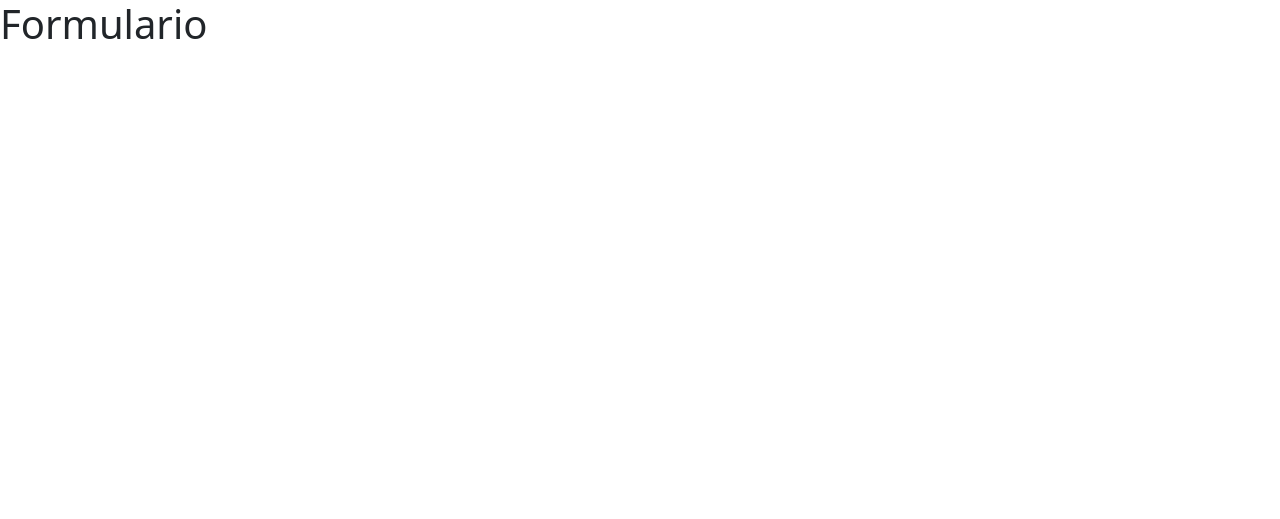
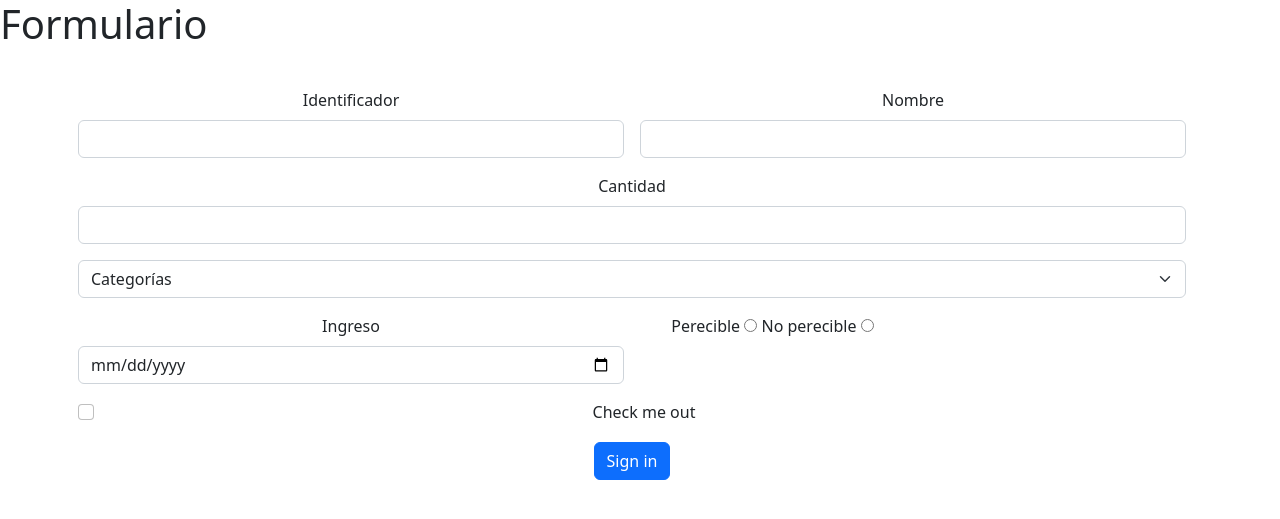
Before and after one commit to ebernauta/paginaWebBackend, a Flask app: page /formulario in a window 1280 px wide. Before the commit the part shown is almost empty. Shown: the top 519 px of the page. Run offline with Flask 2, Linux system fonts and the light colour scheme.

Commit message:
Se agregaron inputs en formularios

```diff
--- a/templates/formulario.html
+++ b/templates/formulario.html
@@ -11,5 +11,53 @@
 </head>
 <body>
     <h1>Formulario</h1>
+    <div class="container text-center">
+        <div class="row">
+            <form class="row g-3">
+                <div class="col-md-6">
+                  <label for="inputEmail4" class="form-label">Identificador</label>
+                  <input type="text" class="form-control" name="identificador">
+                </div>
+                <div class="col-md-6">
+                  <label for="inputPassword4" class="form-label">Nombre</label>
+                  <input type="text" class="form-control" name="nombre">
+                </div>
+                <div class="col-12">
+                  <label for="inputAddress" class="form-label">Cantidad</label>
+                  <input type="text" class="form-control" name="cantidad" >
+                </div>
+                <div class="col-12">
+                    <select class="form-select" name="categorias">
+                        <option>Categorías</option>
+                        <option value="licores">Licorería</option>
+                        <option value="bebidas">Bebidas</option>
+                        <option value="abarrotes">Abarrotes</option>
+                        <option value="aseo">Aseo</option>
+                    </select>
+                </div>
+                <div class="col-md-6">
+                  <label for="inputCity" class="form-label">Ingreso</label>
+                  <input class="form-control" type="date" max="2030-01-02" min="2020-01-02">
+                </div>
+                <div class="col-md-3">
+                    <label class="form-label">Perecible</label>
+                    <input type="radio" value="perecible">
+                    <label class="form-label">No perecible</label>
+                    <input type="radio" name="no-perecible">
+                </div>
+                <div class="col-12">
+                  <div class="form-check">
+                    <input class="form-check-input" type="checkbox" id="gridCheck">
+                    <label class="form-check-label" for="gridCheck">
+                      Check me out
+                    </label>
+                  </div>
+                </div>
+                <div class="col-12">
+                  <button type="submit" class="btn btn-primary">Sign in</button>
+                </div>
+              </form>
+        </div>
+    </div>
 </body>
 </html>
```
